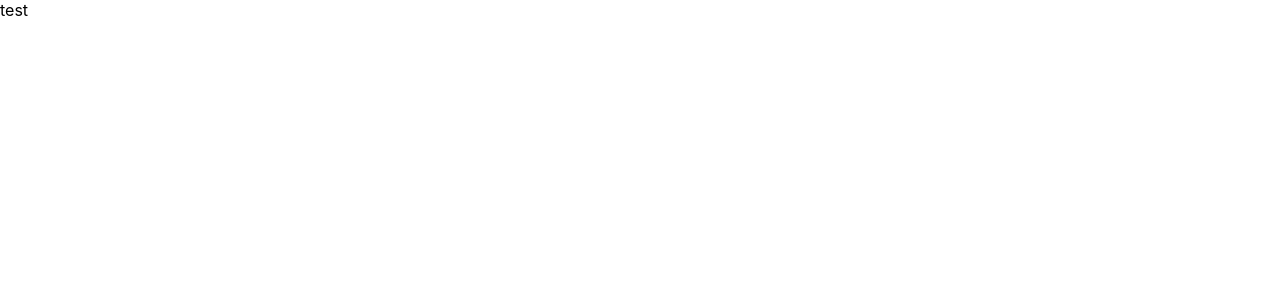
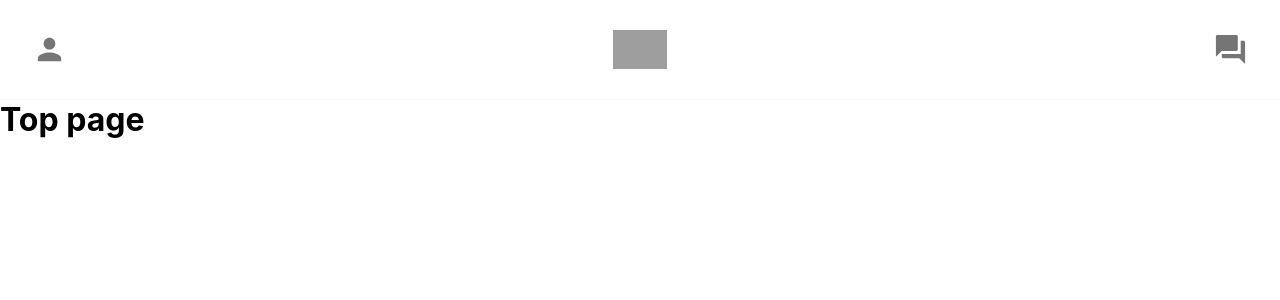
Before and after one commit to newt0/tinder-clone-react, a React (Create React App) app: page / in a window 1280 px wide. Shown: the top 300 px of the page. Built offline with nearby package versions, Linux system fonts and the light colour scheme; grey boxes are pictures that could not be loaded; the HTML template or start-up script is replaced by a standard one.

Commit message:
add: skelton of app(just frontside)

```diff
--- a/package.json
+++ b/package.json
@@ -3,11 +3,14 @@
   "version": "0.1.0",
   "private": true,
   "dependencies": {
+    "@material-ui/core": "^4.11.0",
+    "@material-ui/icons": "^4.9.1",
     "@testing-library/jest-dom": "^4.2.4",
     "@testing-library/react": "^9.3.2",
     "@testing-library/user-event": "^7.1.2",
     "react": "^16.13.1",
     "react-dom": "^16.13.1",
+    "react-router-dom": "^5.2.0",
     "react-scripts": "3.4.3"
   },
   "scripts": {
--- a/src/App.js
+++ b/src/App.js
@@ -1,8 +1,25 @@
 import React from "react";
 import "./App.css";
+import Header from "./Header";
+import { BrowserRouter as Router, Switch, Route } from "react-router-dom";
 
 function App() {
-  return <div className="app">test</div>;
+  return (
+    <div className="app">
+      <Router>
+        <Header />
+        <Switch>
+          <Route path="/chat">
+            <h1>Chat page</h1>
+          </Route>
+
+          <Route path="/">
+            <h1>Top page</h1>
+          </Route>
+        </Switch>
+      </Router>
+    </div>
+  );
 }
 
 export default App;
--- /dev/null
+++ b/src/Header.css
@@ -0,0 +1,14 @@
+.header {
+  display: flex;
+  justify-content: space-between;
+  border-bottom: 1px solid #f9f9f9;
+  align-items: center;
+}
+
+.header__logo {
+  height: 40px;
+  object-fit: contain;
+}
+.header__icon{
+  padding: 20px;
+}
--- /dev/null
+++ b/src/Header.js
@@ -0,0 +1,28 @@
+import React from "react";
+import "./Header.css";
+import PersonIcon from "@material-ui/icons/Person";
+import ForumIcon from "@material-ui/icons/Forum";
+import IconButton from "@material-ui/core/IconButton";
+
+
+function Header() {
+  return (
+    <div className="header">
+      <IconButton>
+        <PersonIcon className="header__icon" fontSize="large" />
+      </IconButton>
+
+      <img
+        src="https://www.gotinder.com/images/tinderNewLogo.svg"
+        alt="tinder logo"
+        className="header__logo"
+      />
+
+      <IconButton>
+        <ForumIcon className="header__icon" fontSize="large" />
+      </IconButton>
+    </div>
+  );
+}
+
+export default Header;
```
Also changed, not shown: 1 other file (tests, documents, lock files or other folders).
